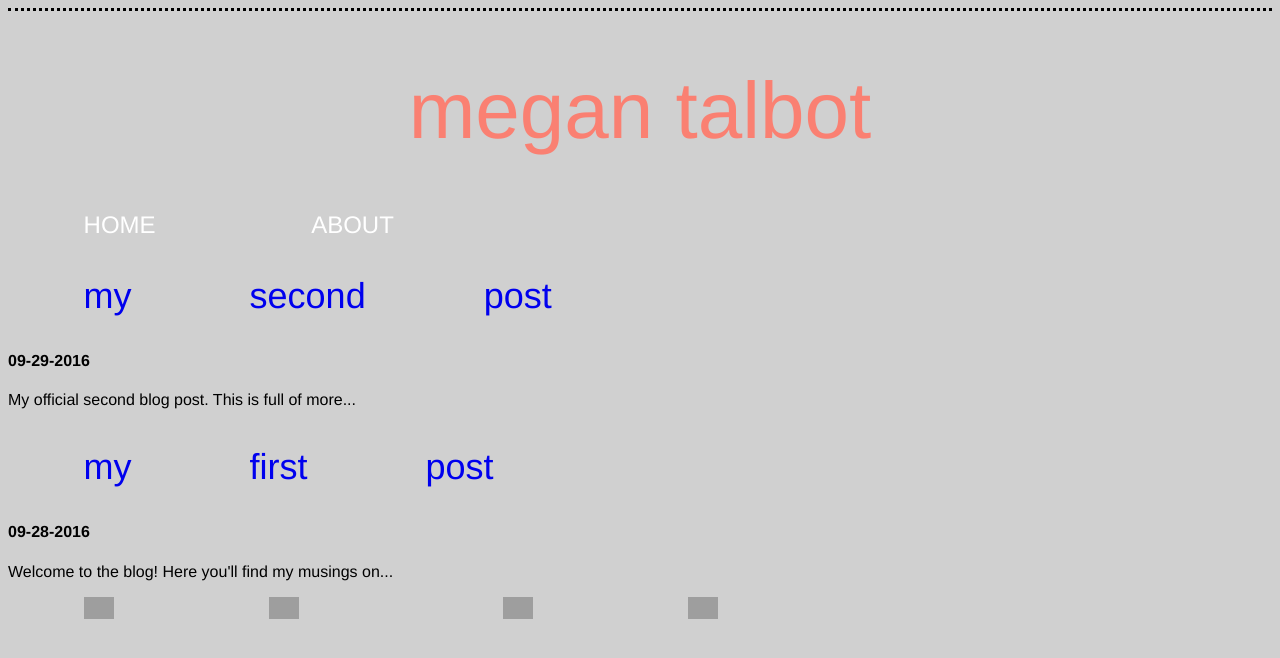
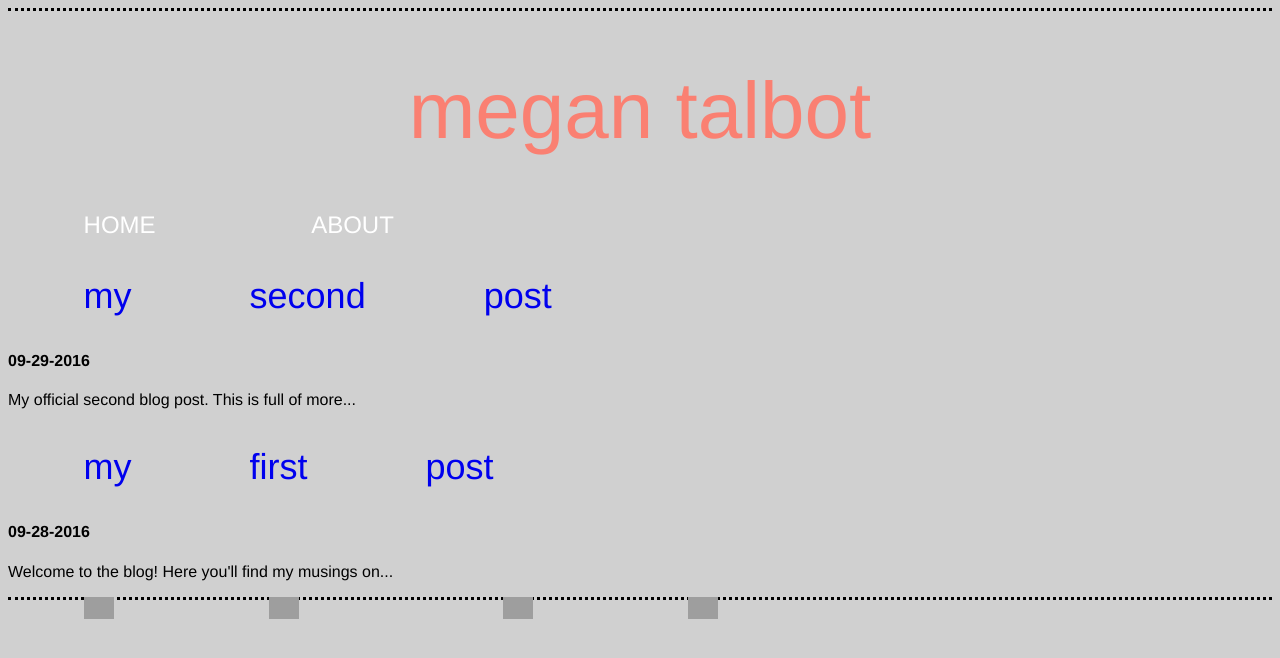
Before and after one commit to meganft/meganft.github.io, a Jekyll site: the page built from index.html, in a window 1280 px wide. Shown: the top 658 px of the page. Built offline with Jekyll 4.4.1, drawn with Linux system fonts in a browser that asks for light colours; grey boxes are pictures that could not be loaded.

```diff
--- a/css/styles.css
+++ b/css/styles.css
@@ -5,15 +5,8 @@
 
 body {
   border-top-style: dotted;
+  border-bottom-style: dotted;
   background-color: #D0D0D0;
-}
-
-title {
-  color: #fa8072;
-  font-family: Helvetica;
-  font-weight: lighter;
-  text-align: center;
-  font-size: 80px;
 }
 
 h1 {
```
